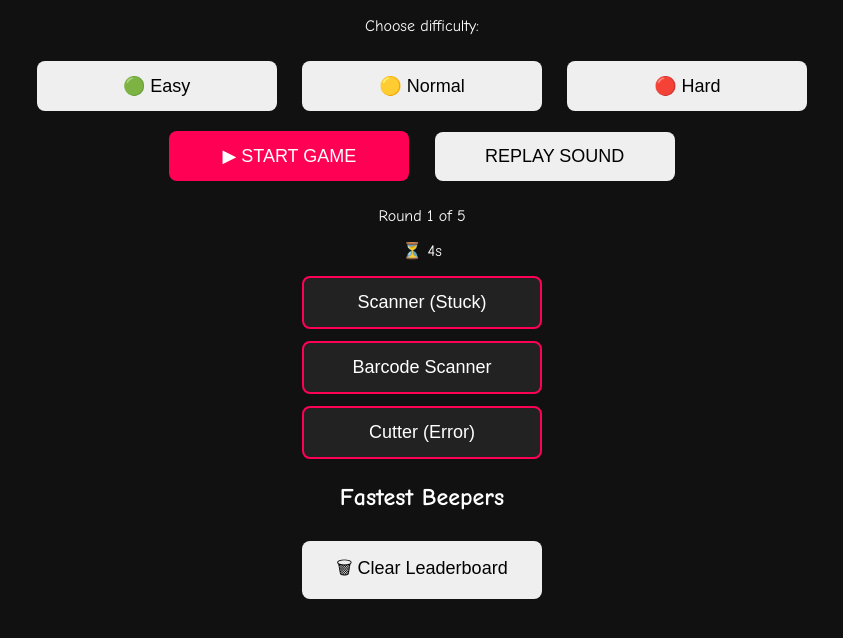
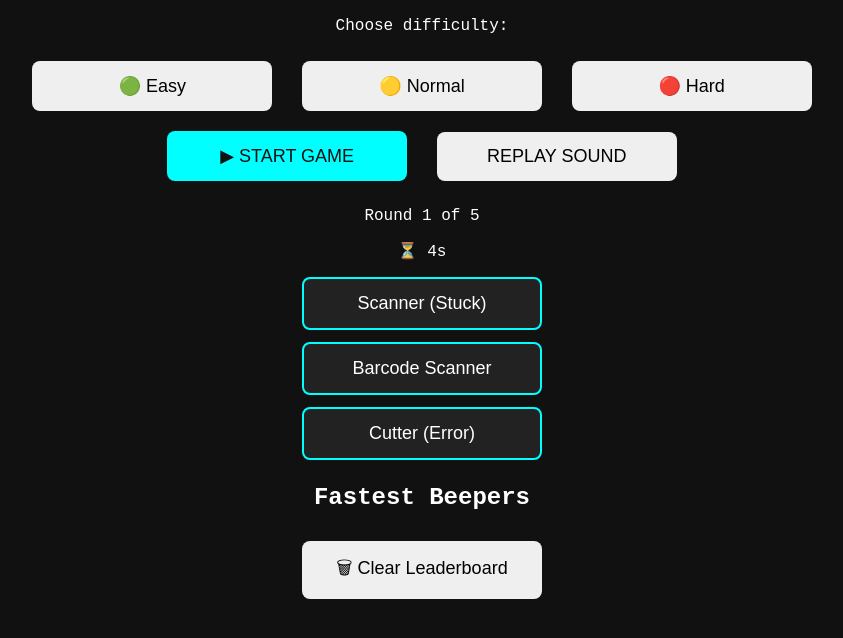
Before and after one commit to alicja-mro/what-the-beep, a plain HTML site: page index.html in a window 1280 px wide. Both pictures are taken after a click on the button "▶ START GAME". Shown: the part 140-778 px from the top of the page, without its empty margins (218-1061 px from the left). Drawn offline with Linux system fonts and the light colour scheme.

Commit message:
Update style.css

```diff
--- a/style.css
+++ b/style.css
@@ -1,5 +1,5 @@
 body {
-  font-family: "Comic Sans MS", cursive, sans-serif;
+  font-family: "Courier New", Courier, monospace;
   background: #111;
   color: #fff;
   text-align: center;
@@ -27,8 +27,8 @@ button {
 }
 
 #startBtn {
-  background: #ff0055;
-  color: white;
+  background: #00ffff; /* changed from #ff0055 */
+  color: #111; /* dark text for contrast */
 }
 
 #choices button {
@@ -36,11 +36,11 @@ button {
   margin: 12px auto;
   background: #222;
   color: white;
-  border: 2px solid #ff0055;
+  border: 2px solid #00ffff; /* changed from #ff0055 */
 }
 
 #choices button:hover {
-  background: #ff0055;
+  background: #00ffff; /* changed from #ff0055 */
 }
 
 #feedback {
```
